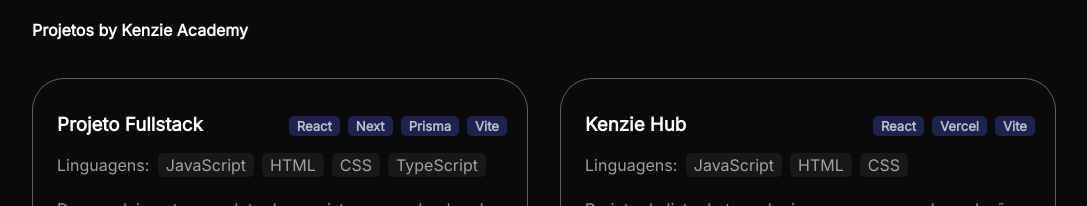
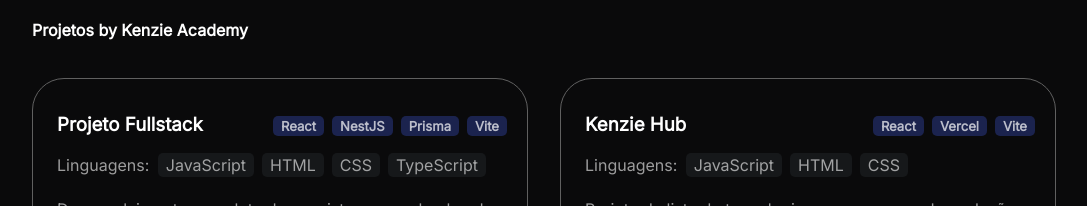
Before and after one commit to Kenzie-Academy-Brasil-Developers/Portfolio-ThiagoMagnani, a React (Vite) app: page / in a window 1280 px wide. Shown: the part 818-1024 px from the top of the page, without its empty margins (96-1183 px from the left). Built offline with nearby package versions, Linux system fonts and the light colour scheme.

Commit message:
adjusted

```diff
--- a/src/data/projects.js
+++ b/src/data/projects.js
@@ -7,9 +7,9 @@
     githubLink:
       "https://github.com/Kenzie-Academy-Brasil-Developers/Project-Fullstack-ThiagoMagnani",
     appLink:
-      "https://github.com/Kenzie-Academy-Brasil-Developers/Project-Fullstack-ThiagoMagnani",
+      "https://project-fullstack-lyart.vercel.app/",
     languages: ["JavaScript", "HTML", "CSS", "TypeScript"],
-    extras: ["React", "Next", "Prisma", "Vite"],
+    extras: ["React", "NestJS", "Prisma", "Vite"],
   },
   {
     id: 2,
```
